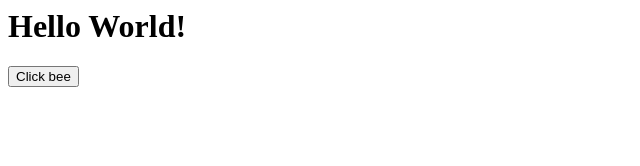
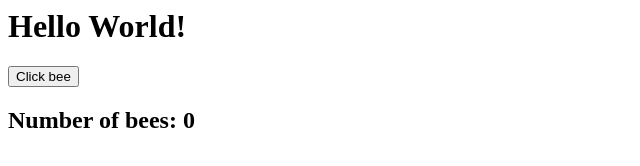
Before and after one commit to ruthmoog/bee, a plain HTML site: page static/index.html in a window 1280 px wide. Shown: the whole page, without its empty margins (0-640 px from the left). Drawn offline with Linux system fonts and the light colour scheme.

Commit message:
Display bee count

```diff
--- a/static/index.html
+++ b/static/index.html
@@ -4,23 +4,35 @@
 
 <button id="ClickBeeButton">Click bee</button>
 
+<h2>Number of bees: <span id="beeCount"></span></h2>
 
 
 <script type="text/javascript">
 
     const button = document.getElementById("ClickBeeButton");
+    const displayCount = document.getElementById("beeCount");
+
+    let beeCount = localStorage.getItem("beeCount");
+    if (!beeCount) {
+        beeCount = {count: 0};
+    } else {
+        beeCount = JSON.parse(beeCount);
+    }
+    displayCount.innerText = beeCount.count;
 
     button.addEventListener("click", () => {
         console.log("BUZZZZZZZ")
 
         let beeCount = localStorage.getItem("beeCount");
         if (!beeCount) {
-            beeCount = { count:0 }
+            beeCount = {count: 0};
         } else {
-            beeCount = JSON.parse(beeCount)
+            beeCount = JSON.parse(beeCount);
         }
         beeCount.count++
         localStorage.setItem("beeCount", JSON.stringify(beeCount));
+        displayCount.innerText = beeCount.count;
+
     })
 </script>
 </body>
```
